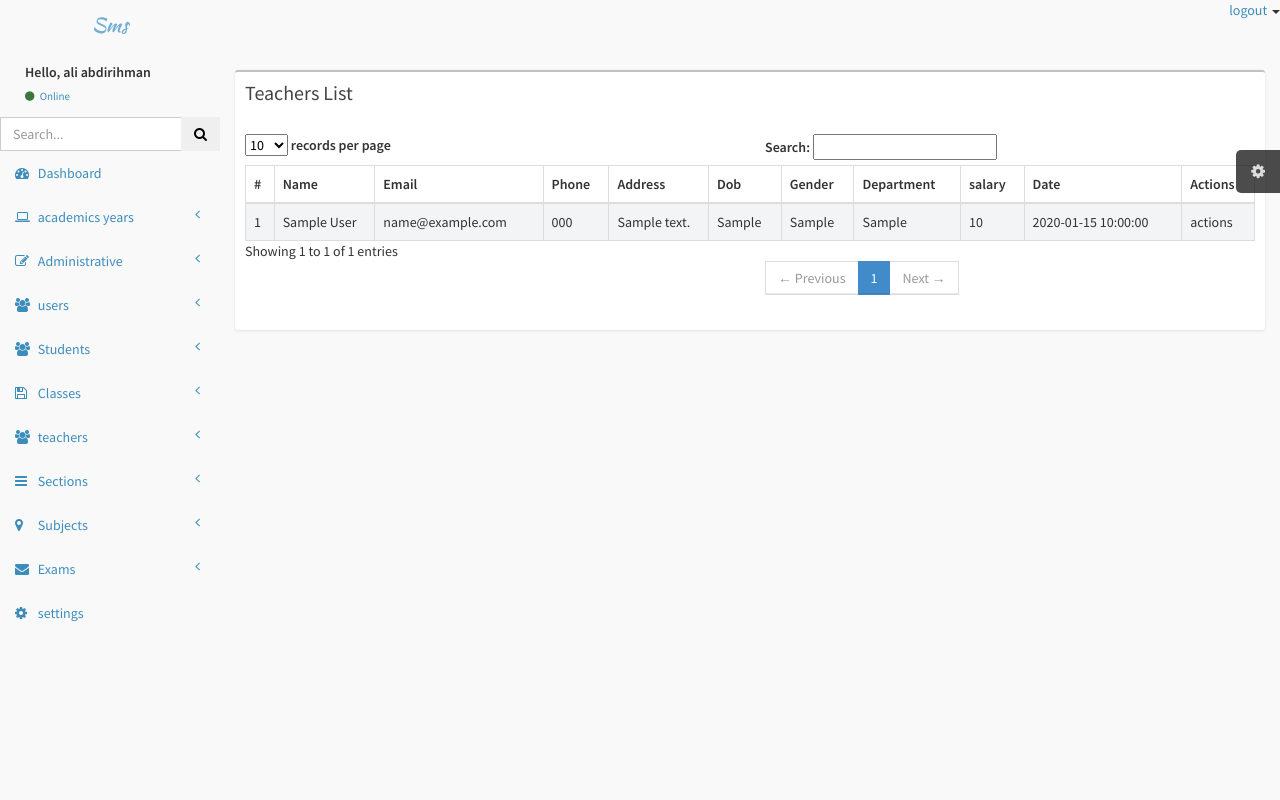
After one commit to bilancalas/sms, a PHP site: page /admin/manageteachers.php in a window 1280 px wide. The commit adds this page. Run offline with PHP 8.4, Linux system fonts and the light colour scheme; a user stored in the database is signed in; tables that the repository leaves empty or names only in its code hold one stand-in row (values such as "Sample post"); some libraries are stand-ins or nearby versions.

Commit message:
create manage teachers file

```diff
--- a/admin/backend/students.php
+++ b/admin/backend/students.php
@@ -16,6 +16,6 @@
     $q = mysqli_query($conn, $sql);
     if ($q) {
 
-        echo "<script>alert('successfully saved'); location='../manageStudent.php';</script>";
+        echo "<script>alert('successfully saved'); location='../managestudents.php';</script>";
     }
 }
--- a/admin/backend/teachers.php
+++ b/admin/backend/teachers.php
@@ -9,11 +9,11 @@
     $gender = $_POST['gender'];
     $department = $_POST['department'];
     $salary = $_POST['salary'];
-    $date = $_POST['date']
-    $sql = "INSERT INTO teachers(name,email,phone,address,dob,gender,department,salary,date) VALUES('$name','$email','$phone','$address','$dob','$gender','$department','$salary','$date')";
+    $date = $_POST['date'];
+    $sql ="INSERT INTO teachers (name,email,phone,address,dob,gender,department,salary,date) VALUES('$name','$email','$phone','$address','$dob','$gender','$department','$salary','$date')";
     $q = mysqli_query($conn, $sql);
     if ($q) {
 
-        echo "<script>alert('successfully saved'); location='../manageStudent.php';</script>";
+        echo "<script>alert('successfully saved'); location='../manageteachers.php';</script>";
     }
 }
--- a/admin/includes/aside.php
+++ b/admin/includes/aside.php
@@ -94,7 +94,7 @@
                 </a>
                 <ul class="treeview-menu">
                     <li><a href="fromteachers.php"><i class="fa fa-angle-double-right"></i>register teachers</a></li>
-                    <li><a href="manageusers.php"><i class="fa fa-angle-double-right"></i> Manage teachers </a></li>
+                    <li><a href="manageteachers.php"><i class="fa fa-angle-double-right"></i> Manage teachers </a></li>
                 </ul>
             </li>
 
--- /dev/null
+++ b/admin/manageteachers.php
@@ -0,0 +1,98 @@
+<?php
+session_start();
+if (!$_SESSION['SID']) {
+    header('location: ../login.php');
+}
+?>
+<!DOCTYPE html>
+<html>
+
+<head>
+    <meta charset="UTF-8">
+    <title>school Management system</title>
+    <meta content='width=device-width, initial-scale=1, maximum-scale=1, user-scalable=no' name='viewport'>
+    <!-- bootstrap 3.0.2 -->
+
+</head>
+
+<body>
+    <?php include 'includes/header.php'; ?>
+    <div class="wrapper row-offcanvas row-offcanvas-left">
+        <?php
+        include 'includes/aside.php';
+
+        ?>
+        <aside class="right-side">
+
+
+            <section class="content">
+                <div class="row">
+                    <div class="col-xs-12">
+
+
+                        <div class="box">
+                            <div class="box-header">
+                                <h3 class="box-title">Teachers List</h3>
+                            </div><!-- /.box-header -->
+                            <div class="box-body table-responsive">
+                                <table id="example1" class="table table-bordered table-striped">
+                                    <thead>
+                                        <tr>
+                                            <th>#</th>
+                                            <th>Name</th>
+                                            <th>Email</th>
+                                            <th>Phone</th>
+                                            <th>Address</th>
+                                            <th>Dob</th>
+                                            <th>Gender</th>
+                                            <th>Department</th>
+                                            <th>salary</th>
+                                            <th>Date</th>
+                                            <th>Actions</th>
+
+                                        </tr>
+                                    <tbody>
+
+
+                                        <?php
+
+                                        include 'includes/connect.php';
+                                        $sql = "SELECT * FROM teachers";
+                                        $r = mysqli_query($conn, $sql);
+
+                                        while ($row = mysqli_fetch_assoc($r)) {
+
+
+                                        ?>
+                                            <tr>
+                                                <td><?php echo $row['id']; ?></td>
+                                                <td><?php echo $row['name']; ?></td>
+                                                <td><?php echo $row['email']; ?></td>
+                                                <td><?php echo $row['phone']; ?></td>
+                                                <td><?php echo $row['address']; ?></td>
+                                                <td><?php echo $row['dob']; ?></td>
+                                                <td><?php echo $row['gender']; ?></td>
+                                                <td><?php echo $row['department']; ?></td>
+                                                <td><?php echo $row['salary']; ?></td>
+                                                <td><?php echo $row['date']; ?></td>
+                                                <td>actions</td>
+
+                                            </tr>
+                                        <?php     }
+                                        ?>
+                                    </tbody>
+                                </table>
+                            </div><!-- /.box-body -->
+                        </div><!-- /.box -->
+                    </div>
+                </div>
+
+            </section><!-- /.content -->
+        </aside><!-- /.right-side -->
+    </div><!-- ./wrapper -->
+
+
+
+</body>
+
+</html>
```
